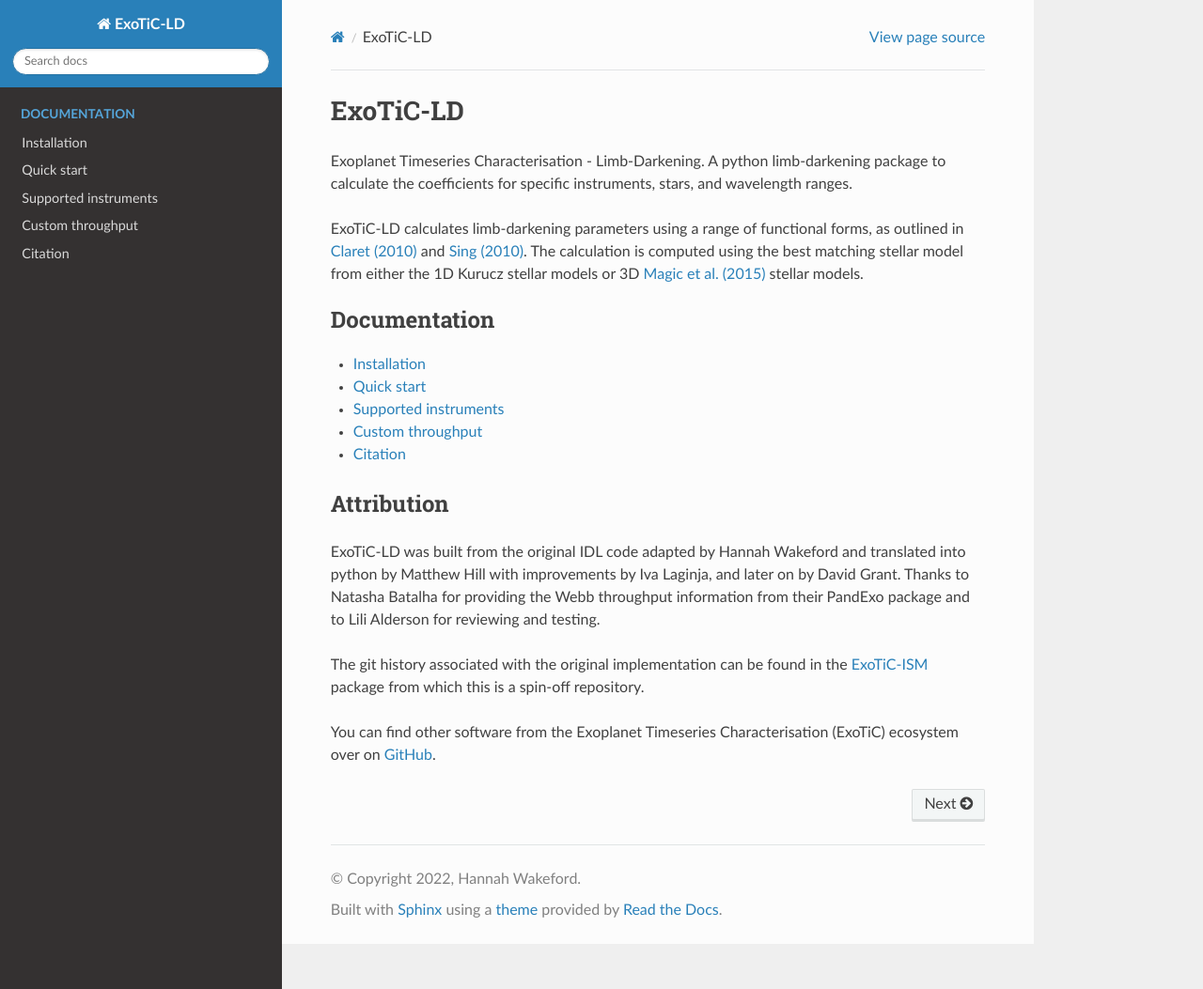
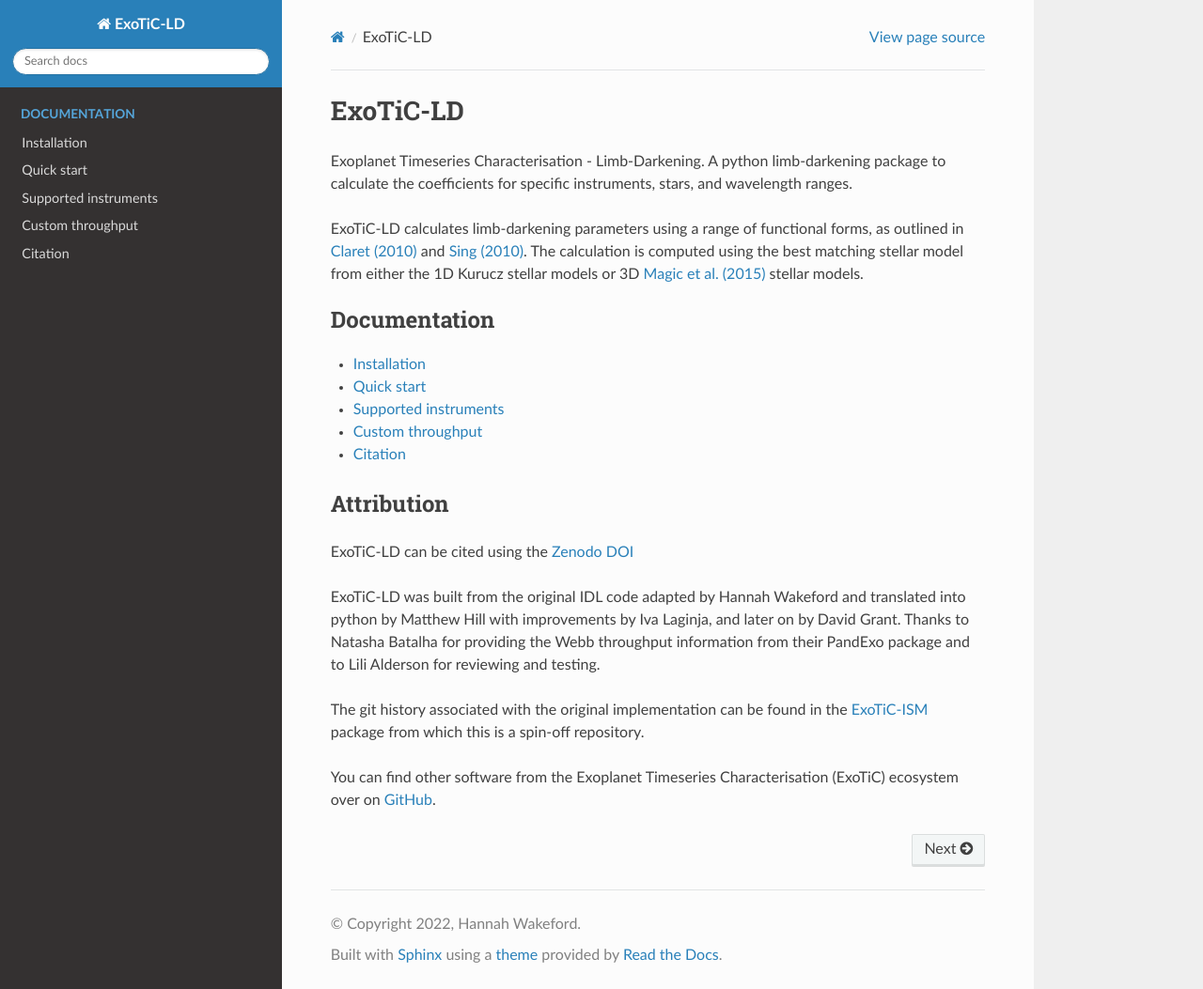
Before and after one commit to Exo-TiC/ExoTiC-LD, a Sphinx documentation site: the page built from docs/source/index.rst, in a window 1280 px wide and 1053 px high. Shown: the whole window at 94% size. Built offline with Sphinx 7.4.7 and the Read the Docs theme 2.0.0, drawn with Linux system fonts in a browser that asks for light colours.

Commit message:
Update index.rst

```diff
--- a/docs/source/index.rst
+++ b/docs/source/index.rst
@@ -24,6 +24,7 @@
 
 Attribution
 -----------
+ExoTiC-LD can be cited using the `Zenodo DOI <https://zenodo.org/badge/latestdoi/458261370>`_
 
 ExoTiC-LD was built from the original IDL code adapted by Hannah Wakeford
 and translated into python by Matthew Hill with improvements by Iva Laginja,
```
